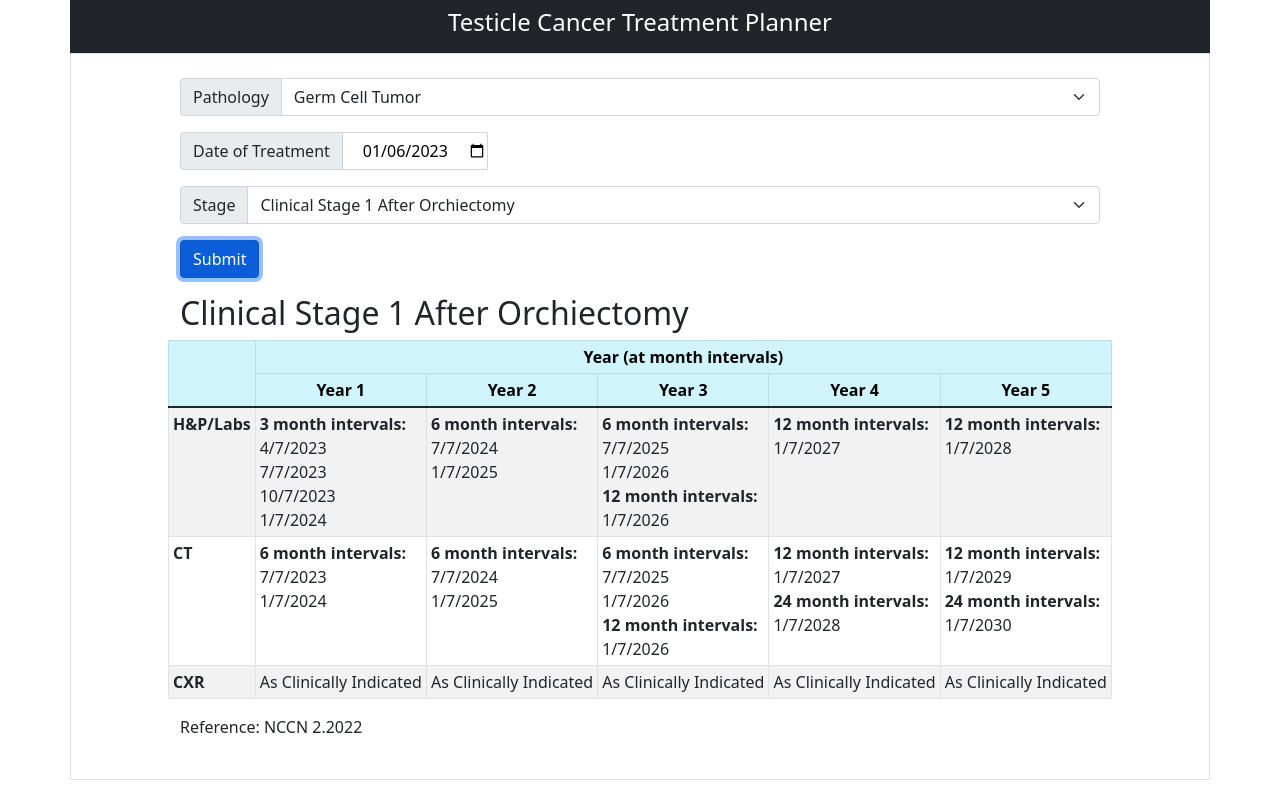
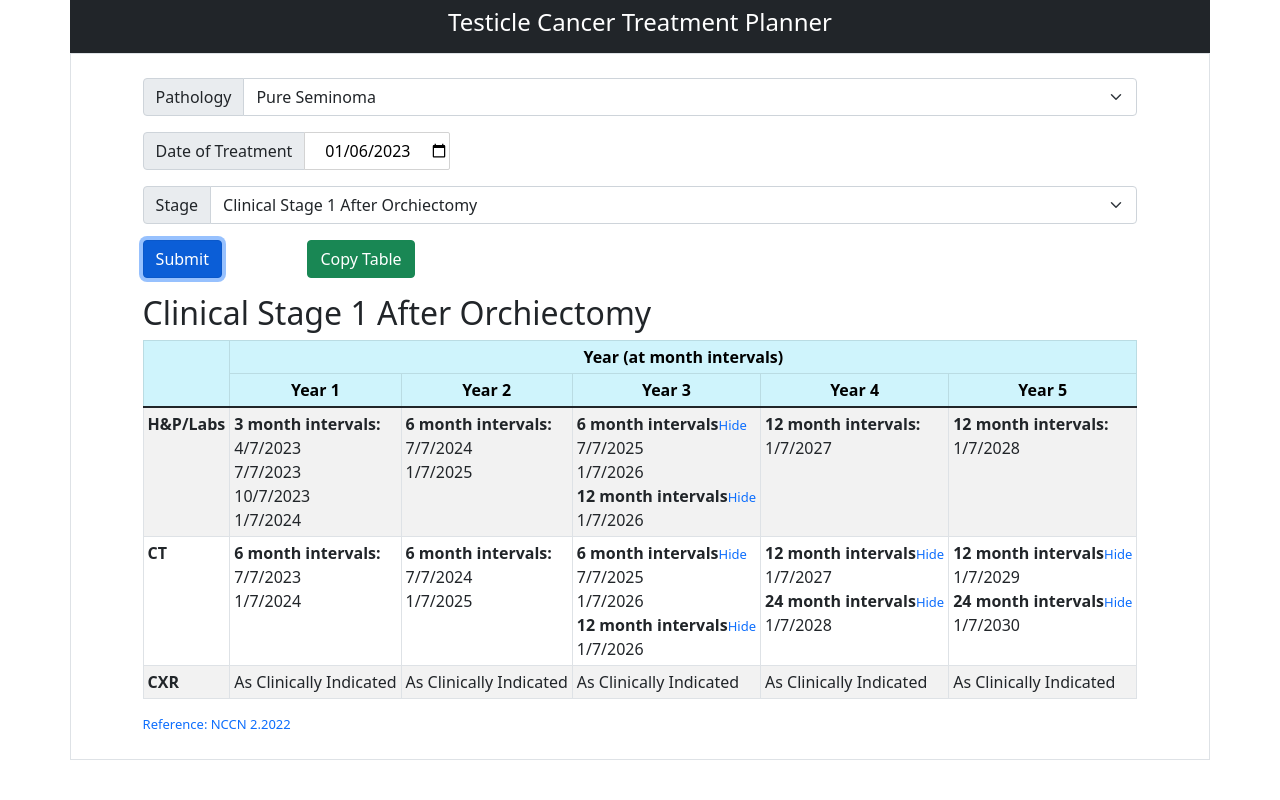
Before and after one commit to thakerm/TesticleCancer, a plain HTML site: page index.html in a window 1280 px wide. Both pictures are taken after a click on the button "Submit". Drawn offline with nearby package versions, Linux system fonts and the light colour scheme.

Commit message:
hide show copy table

```diff
--- a/index.html
+++ b/index.html
@@ -5,12 +5,11 @@
   <meta charset="UTF-8">
   <meta http-equiv="X-UA-Compatible" content="IE=edge">
   <meta name="viewport" content="width=device-width, initial-scale=1.0">
-  <link rel="stylesheet" href="static/CSS/style.css" />
+
   <title>Testicular Cancer Post Treatment Follow Up Tool</title>
   <link href="https://cdn.jsdelivr.net/npm/bootstrap@5.1.3/dist/css/bootstrap.min.css" rel="stylesheet" />
   <script src="https://cdn.jsdelivr.net/npm/bootstrap@5.2.2/dist/js/bootstrap.bundle.min.js"></script>
-
-  <script src="https://ajax.googleapis.com/ajax/libs/jquery/3.6.1/jquery.min.js"></script>
+  <link rel="stylesheet" href="https://cdn.jsdelivr.net/npm/bootstrap-icons@1.10.3/font/bootstrap-icons.css">
 
 </head>
 
@@ -31,7 +30,7 @@
         <div class="input-group mb-3">
           <span class="input-group-text">Pathology</span>
           <select id="path" class="form-select" aria-label="Select" onclick="updateForm(this)">
-            <option value="0" selected>Germ Cell Tumor</option>
+            <option value="0" selected>Pure Seminoma</option>
             <option value="1">Nonseminomatous Germ Cell Tumor</option>
           </select>
         </div>
@@ -45,17 +44,28 @@
           <span class="input-group-text">Stage</span>
           <select id="stage" class="form-select" aria-label="Select"></select>
         </div>
-        <div class="mb-3">
+        <div class="input-group mb-3">
+          <div class="col-2">
+            <button id="submit" class="btn btn-primary" onclick="filter('#path','#stage','#date')">Submit</button>
 
-          <button id="submit" class="btn btn-primary" onclick="filter('#path','#stage','#date')">Submit</button>
+
+          </div>
+
+          <div class="col">
+            <button id="copy_btn" class= "btn btn-success" style="display:none;">Copy Table</button>
+
+
+          </div>
+
 
         </div>
 
+
         <h2 id="stage_header"></h2>
 
-          <div id="results" class="row">
+          <div class="row">
 
-
+          <div id="results" class="col"></div>
 
 
           </div>
@@ -66,7 +76,8 @@
 
 
 
-                <p>Reference: NCCN 2.2022</p>
+
+                <a href="https://www.nccn.org/professionals/physician_gls/pdf/testicular.pdf">Reference: NCCN 2.2022</a>
 
             </div>
 
@@ -77,7 +88,6 @@
         <div class="col"></div>
 
 
-
       </div>
 
 
@@ -85,8 +95,8 @@
 
     </div>
 
-
-
+    <link rel="stylesheet" href="static/CSS/style.css" />
+    <script src="https://ajax.googleapis.com/ajax/libs/jquery/3.6.1/jquery.min.js"></script>
     <script src="static/JS/script.js"></script>
 </body>
 
--- a/static/CSS/style.css
+++ b/static/CSS/style.css
@@ -12,3 +12,9 @@
     border-right: none;
     border-style:  none;
 }
+
+a{
+    font-size: small;
+    text-decoration: none;
+
+}
--- a/static/JS/script.js
+++ b/static/JS/script.js
@@ -12,7 +12,30 @@ $(function () {
   var path = document.querySelector("#path");
   updateForm(path);
 
+
+
 });
+
+ function toggle1(me)
+{
+
+    span_class = me.className;
+    var text = $('a.'+span_class).text();
+    $('br.'+span_class).toggle();
+    $('span.'+span_class).toggle();
+    if (text=="Show")
+    {
+     $('a.'+span_class).text('Hide');
+      //$('span.'+span_class).accordian()
+    }
+    else if(text=="Hide")
+    {
+      $('a.'+span_class).text('Show')
+
+    }
+
+
+}
 
 //converts selected date into format we can edit
 function process_date(date) {
@@ -199,7 +222,8 @@ function generate(stage_data, date) {
   const dt=new Date(date);
   var dt_working = new Date(date);
   resultBody = $("#results");
-  count = 0;
+  var count = 0;
+  var c = 0;
   var cell;
 
     for (i = 0;i < stage_data.length;i++)
@@ -209,16 +233,18 @@ function generate(stage_data, date) {
             var dt_working = new Date(date);
             row = tableBody.insertRow(-1);
             cell=row.insertCell(-1);
-            cell.id = `input_${i}`;
+            cell.id = `input${i}`;
 
             cell.innerHTML="<b>"+stage_data[i]+"</b>";
+            c++;
             continue;
         }
 
         if(stage_data[i]==1){
                 cell=row.insertCell(-1);
-                cell.id=`input_${i}`;
+                cell.id=`input${i}`;
                 cell.innerHTML="As Clinically Indicated";
+                c++;
                 continue;
         }
         else if(x>1){ //trying to generate multiple dates
@@ -228,11 +254,12 @@ function generate(stage_data, date) {
                 y = 12 / stage_data[i][j];
                 if(j==0){
                    cell = row.insertCell(-1);
-                   cell.innerHTML="<span class="+`interval_${i}`+"><b>"+stage_data[i][j]+" month intervals:</b> <br></span>";
+                   cell.innerHTML="<span class="+`date${c}`+"><b>"+stage_data[i][j]+" month intervals</b></span><a href='#' onclick='toggle1(this)' class= " +`date${c}`+" id="+`interval_${i+j}`+">Hide</a><br>";
 
                 }
                 else if (j>=1){
-                   cell.innerHTML+="<span class="+`interval_${i}`+"><b>"+stage_data[i][j]+" month intervals:</b><br></span> ";
+                   cell.innerHTML+="<span class="+`date${c}`+"><b>"+stage_data[i][j]+" month intervals</b></span><a href='#' onclick='toggle1(this)' class= " +`date${c}`+" id="+`interval_${i+j}`+">Hide</a><br>";
+                   //cell.innerHTML+="<label class="+`interval_${i+j}`+"><b>"+stage_data[i][j]+" month intervals:</b></span><br>";
                    if(i==1 || i==7 || i==13)
                    {
                         dt_working=new Date(date);
@@ -249,11 +276,13 @@ function generate(stage_data, date) {
 
                      dt_working.setMonth(dt_working.getMonth() + stage_data[i][j]);
                      LOG("dt_working_multi_element ",m," ",dt_working)
-                     cell.innerHTML+="<span class="+`interval_${i}`+" id="+`input_${i}_${count}`+">"+dt_working.toLocaleDateString('en-US') + "</span><br>";
+                     cell.innerHTML+="<span class="+`date${c}`+" id="+`input_${i}_${count}`+">"+dt_working.toLocaleDateString('en-US') + "</span><br class="+`date${c}`+">";
                      $(parsedTable).append(tableBody);
                      resultBody.append(parsedTable);
                      count++;
+
                    }
+                   c++;
 
             }
             count=0;
@@ -269,6 +298,7 @@ function generate(stage_data, date) {
                 LOG("dt_working_single_element ",dt_working)
                 cell.innerHTML+="<span id="+`input_${i}_${count}`+">"+dt_working.toLocaleDateString('en-US') + "</span><br>";
                 count++;
+                c++;
 
             }
 
@@ -276,10 +306,26 @@ function generate(stage_data, date) {
         }
 
 
-
     }
 
   $(parsedTable).append(tableBody);
   resultBody.append(parsedTable);
+  document.querySelector('#copy_btn').setAttribute("style","display:block");
+}
 
-}
+var copyBtn = document.querySelector('#copy_btn');
+copyBtn.addEventListener('click', function () {
+
+
+  var urlField = document.querySelector('table');
+
+  // create a Range object
+  var range = document.createRange();
+  // set the Node to select the "range"
+  range.selectNode(urlField);
+  // add the Range to the set of window selections
+  window.getSelection().addRange(range);
+
+  // execute 'copy', can't 'cut' in this case
+  document.execCommand('copy');
+}, false);
```
